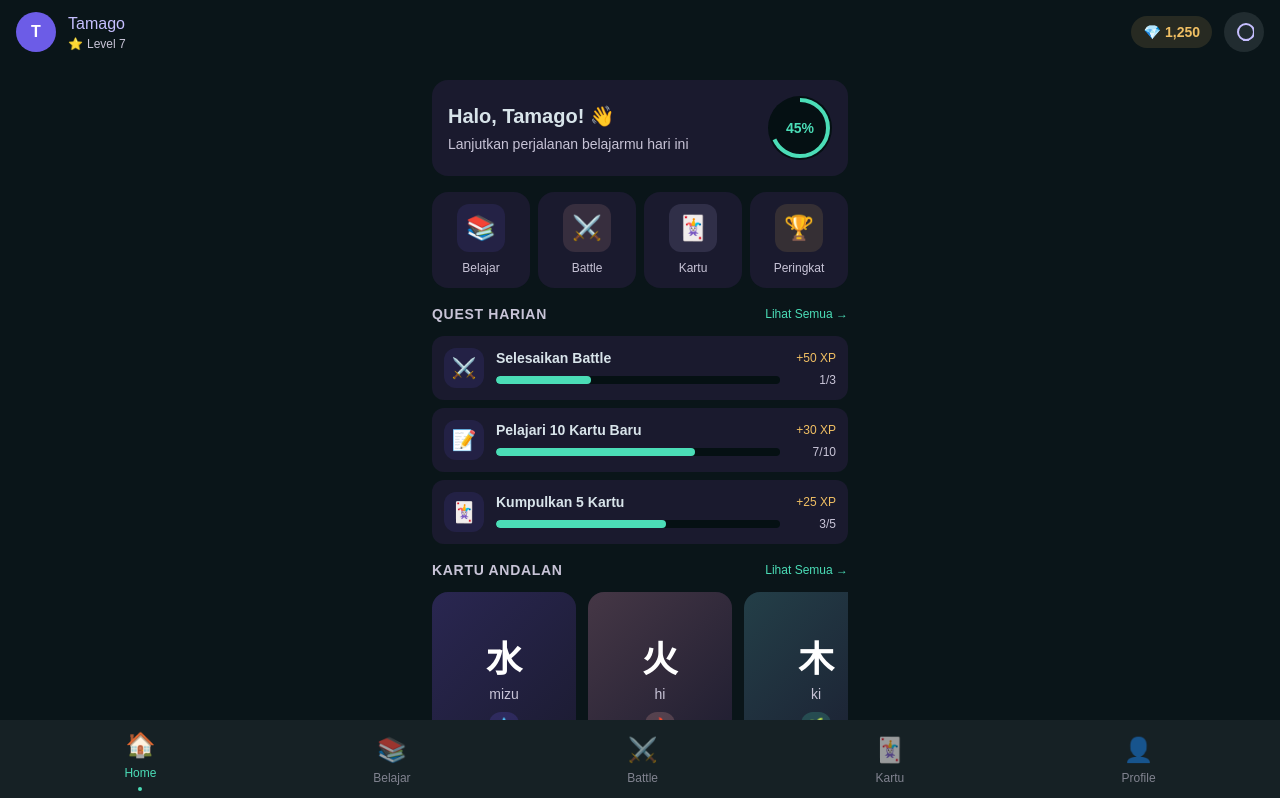
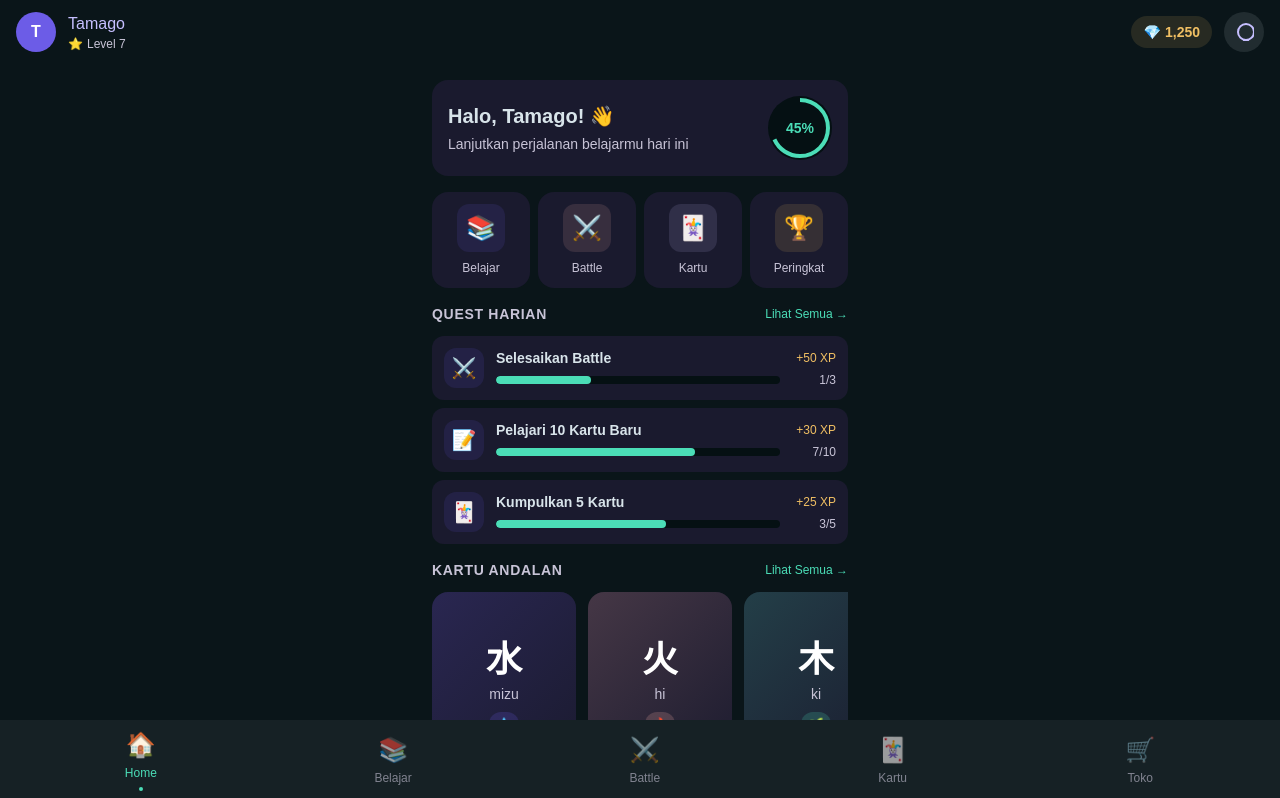
Before and after one commit to tamagoxx/kanjimon, a Next.js app: page / in a window 1280 px wide. Shown: the top 798 px of the page. Built offline with nearby package versions, Linux system fonts and the light colour scheme.

Commit message:
Add Toko (Shop) to bottom nav, fix active route detection with usePathname

```diff
--- a/src/app/page.tsx
+++ b/src/app/page.tsx
@@ -3,7 +3,7 @@
 import { useState } from 'react';
 import { motion } from 'framer-motion';
 import Link from 'next/link';
-import { useRouter } from 'next/navigation';
+import { useRouter, usePathname } from 'next/navigation';
 
 const colors = {
   background: '#0a1519',
@@ -53,14 +53,20 @@ function TopAppBar() {
 // Bottom Navigation
 function BottomNav() {
   const router = useRouter();
+  const pathname = usePathname();
 
   const navItems = [
-    { icon: '🏠', label: 'Home', route: '/', active: true },
+    { icon: '🏠', label: 'Home', route: '/' },
     { icon: '📚', label: 'Belajar', route: '/learn' },
     { icon: '⚔️', label: 'Battle', route: '/battle' },
     { icon: '🃏', label: 'Kartu', route: '/collection' },
-    { icon: '👤', label: 'Profile', route: '/profile' },
+    { icon: '🛒', label: 'Toko', route: '/shop' },
   ];
+
+  const isActive = (route: string) => {
+    if (route === '/') return pathname === '/';
+    return pathname.startsWith(route);
+  };
 
   return (
     <div
@@ -71,13 +77,13 @@ function BottomNav() {
         <button
           key={i}
           onClick={() => router.push(item.route)}
-          className={`flex flex-col items-center gap-1 ${item.active ? 'opacity-100' : 'opacity-60'} transition-opacity`}
+          className={`flex flex-col items-center gap-1 ${isActive(item.route) ? 'opacity-100' : 'opacity-60'} transition-opacity`}
         >
           <span className="text-2xl">{item.icon}</span>
-          <span className="text-xs" style={{ color: item.active ? colors.teal : colors.darkText }}>
+          <span className="text-xs" style={{ color: isActive(item.route) ? colors.teal : colors.darkText }}>
             {item.label}
           </span>
-          {item.active && <div className="w-1 h-1 rounded-full mt-0.5" style={{ backgroundColor: colors.teal }} />}
+          {isActive(item.route) && <div className="w-1 h-1 rounded-full mt-0.5" style={{ backgroundColor: colors.teal }} />}
         </button>
       ))}
     </div>
```
